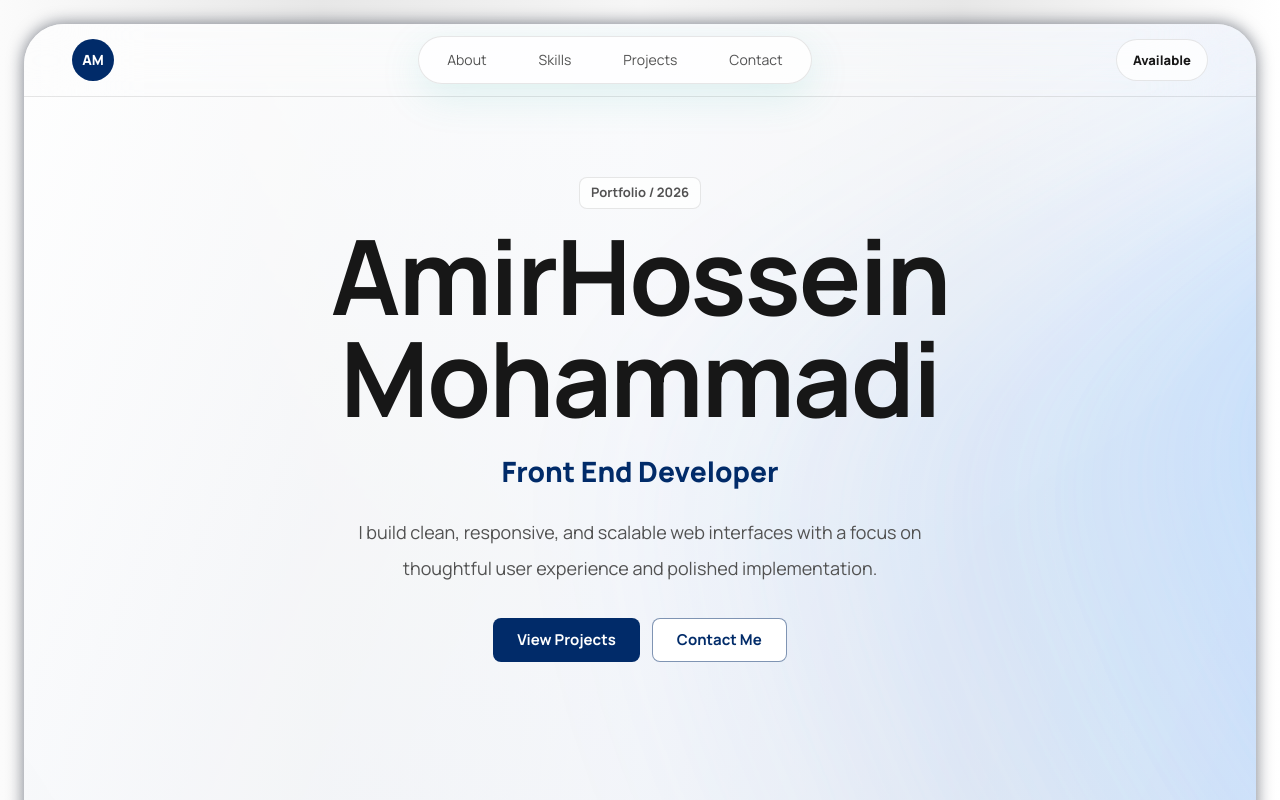
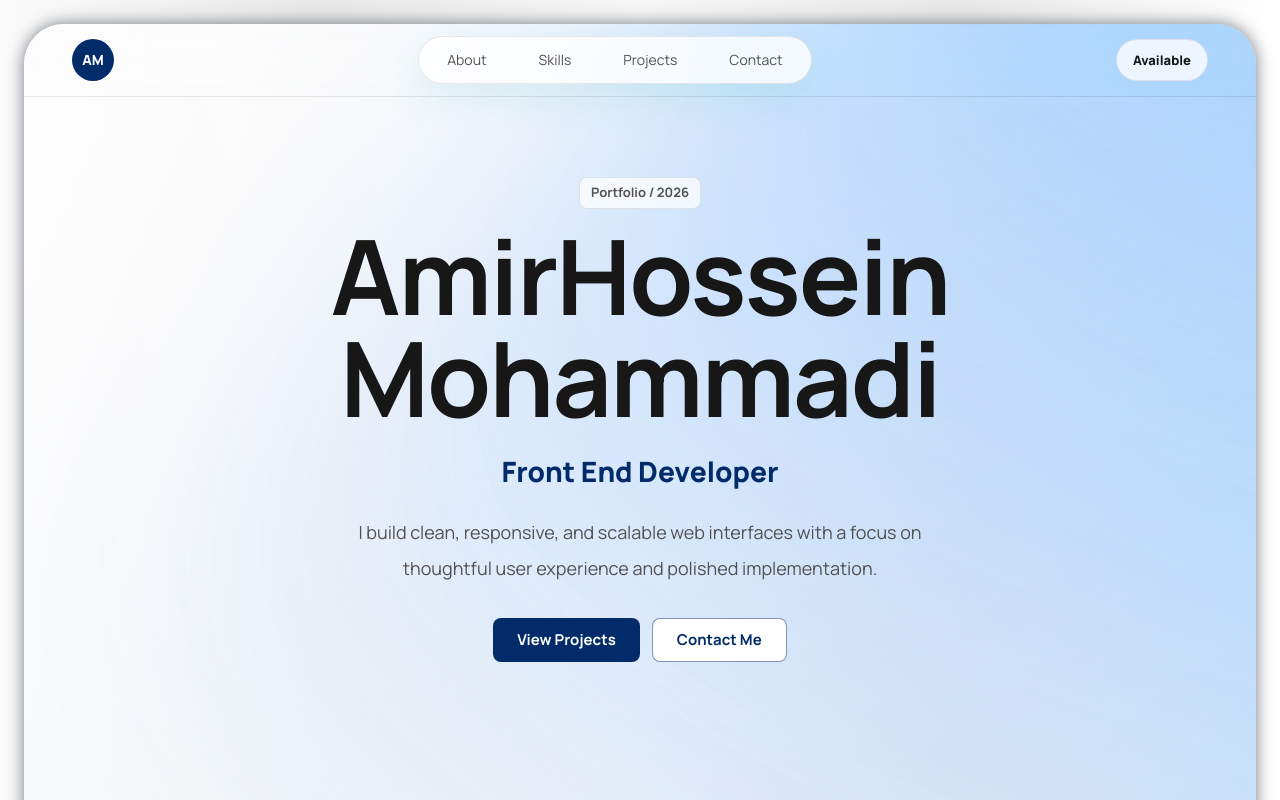
Before and after one commit to SefYek/portfolio, a Next.js app: page / in a window 1280 px wide. Shown: the top 800 px of the page. Built offline with nearby package versions, Linux system fonts and the light colour scheme; what @mui/material-nextjs would draw is missing.

Commit message:
update background ui

```diff
--- a/src/app/globals.css
+++ b/src/app/globals.css
@@ -133,16 +133,16 @@ body {
   filter: blur(100px) saturate(1.5);
   opacity: 0.9;
   transform: translate3d(0, 0, 0) scale(1.05);
-  animation: mesh-drift 50s ease infinite;
+  animation: mesh-drift 70s ease infinite;
 }
 
 .mesh-shell::after {
   background:
-    radial-gradient(circle at 50% 10%, rgba(255, 255, 255, 0.55), transparent 22%),
+    radial-gradient(circle at 50% 10%, rgba(255, 255, 255, 0.55), transparent 30%),
     linear-gradient(115deg, transparent 22%, rgba(255, 255, 255, 0.2), transparent 56%);
   mix-blend-mode: screen;
-  opacity: 0.55;
-  animation: mesh-glow 50s ease infinite;
+  opacity: 0.70;
+  animation: mesh-glow 70s ease infinite;
 }
 
 @keyframes mesh-drift {
```
